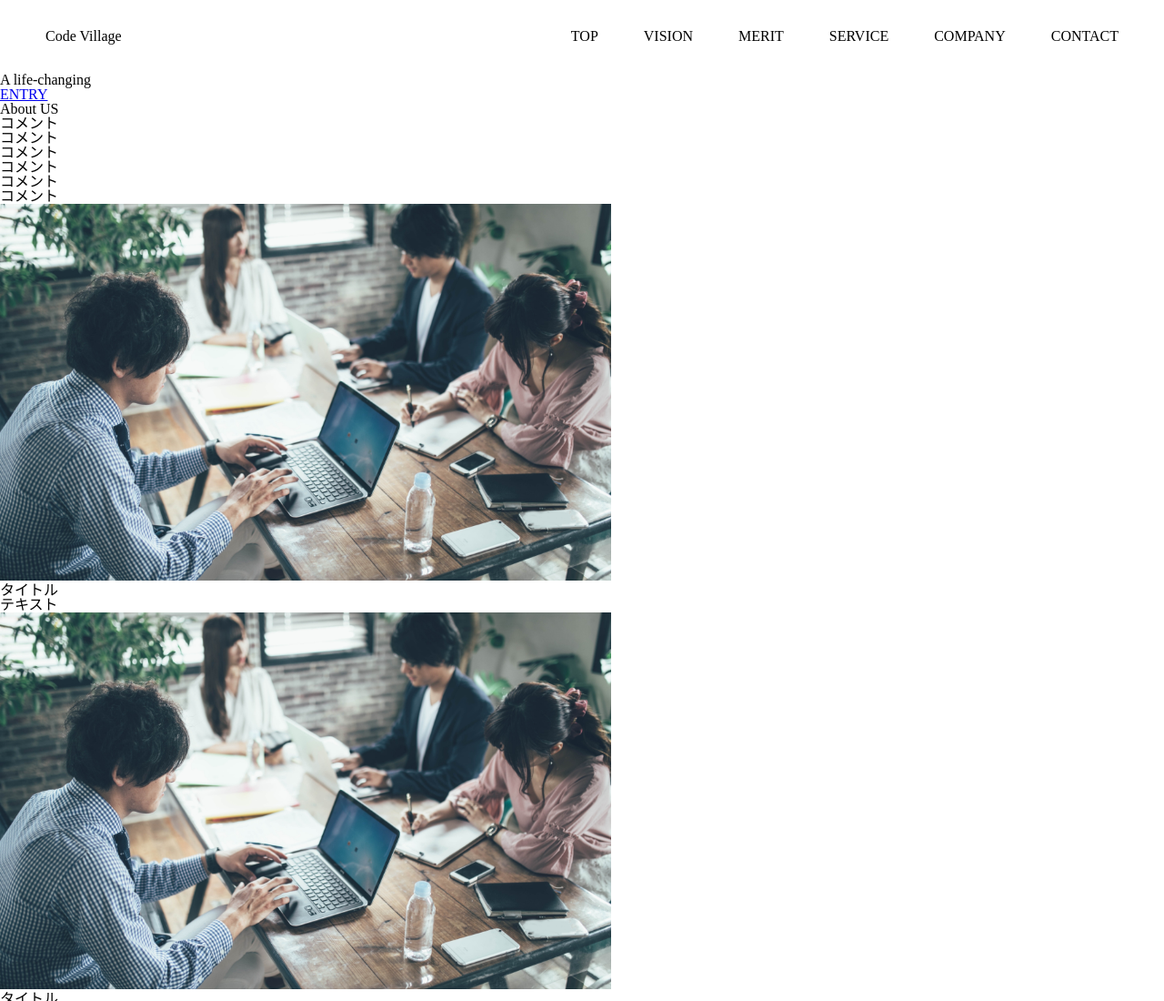
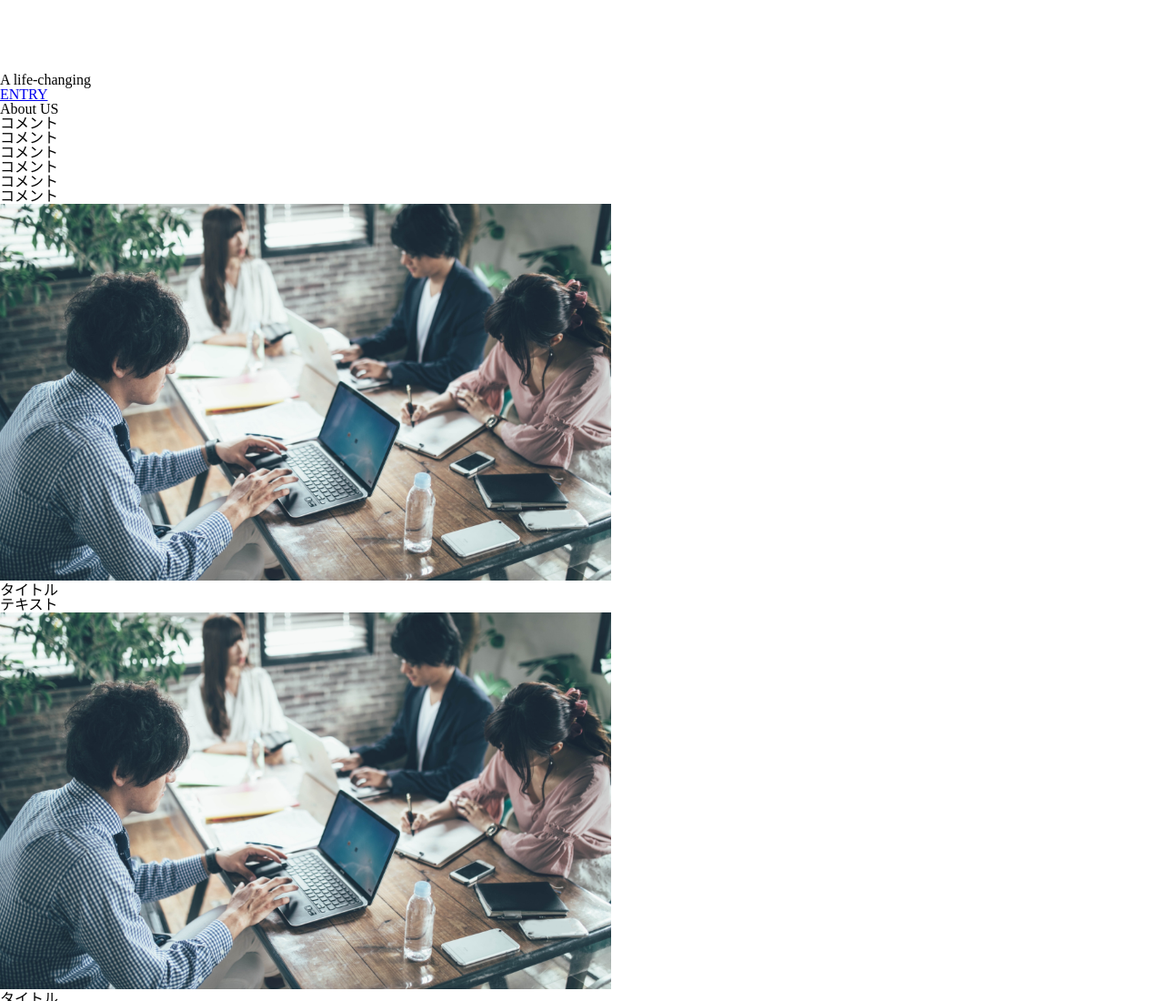
Before and after one commit to tauonore/git-kadai, a plain HTML site: page index.html in a window 1280 px wide. Shown: the top 1100 px of the page at 91% size. Drawn offline with Linux system fonts and the light colour scheme.

Commit message:
change header color

```diff
--- a/css/style.css
+++ b/css/style.css
@@ -7,7 +7,8 @@ body {
       margin: 0 auto;
       display: flex;
       justify-content: space-between;
-      padding: 0 50px; }
+      padding: 0 50px;
+      color: #fff; }
       body header .head_adjust nav ul {
         display: flex; }
         body header .head_adjust nav ul li {
```
